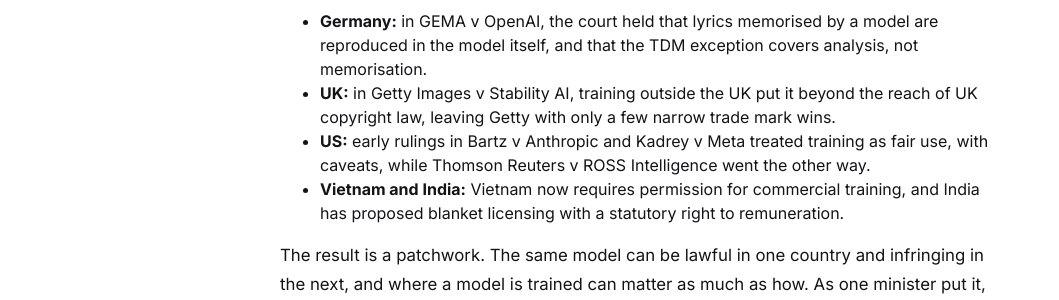
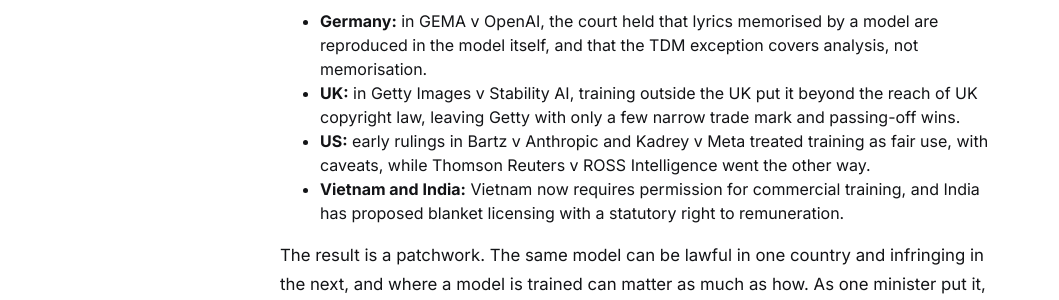
Before and after one commit to raniabouz/beats-and-bots, a Jekyll site: the page built from _posts/2026-11-12-wipo-human-at-the-centre.md, in a window 1280 px wide and 900 px high, scrolled down 1640 px. Shown: the part 177-477 px from the top of the window, without its empty margins (0-1059 px from the left). Built offline with Jekyll 4.4.1, drawn with Linux system fonts in a browser that asks for light colours.

Commit message:
fix article

```diff
--- a/_posts/2026-11-12-wipo-human-at-the-centre.md
+++ b/_posts/2026-11-12-wipo-human-at-the-centre.md
@@ -27,7 +27,7 @@ The copyright lead at a major global tech company saw it differently. Asking eve
 While policymakers debate, the courts are already answering narrower versions of the same question, and not always in the same way.
 
 - **Germany:** in GEMA v OpenAI, the court held that lyrics memorised by a model are reproduced in the model itself, and that the TDM exception covers analysis, not memorisation.
-- **UK:** in Getty Images v Stability AI, training outside the UK put it beyond the reach of UK copyright law, leaving Getty with only a few narrow trade mark wins.
+- **UK:** in Getty Images v Stability AI, training outside the UK put it beyond the reach of UK copyright law, leaving Getty with only a few narrow trade mark and passing-off wins.
 - **US:** early rulings in Bartz v Anthropic and Kadrey v Meta treated training as fair use, with caveats, while Thomson Reuters v ROSS Intelligence went the other way.
 - **Vietnam and India:** Vietnam now requires permission for commercial training, and India has proposed blanket licensing with a statutory right to remuneration.
 
```
